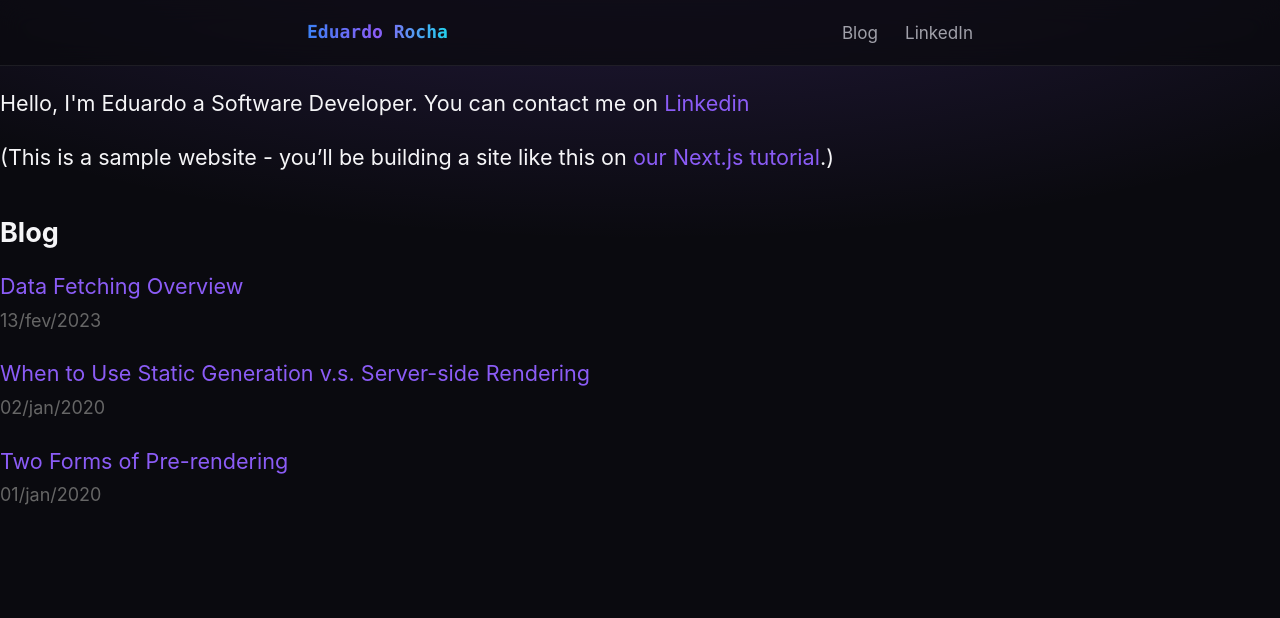
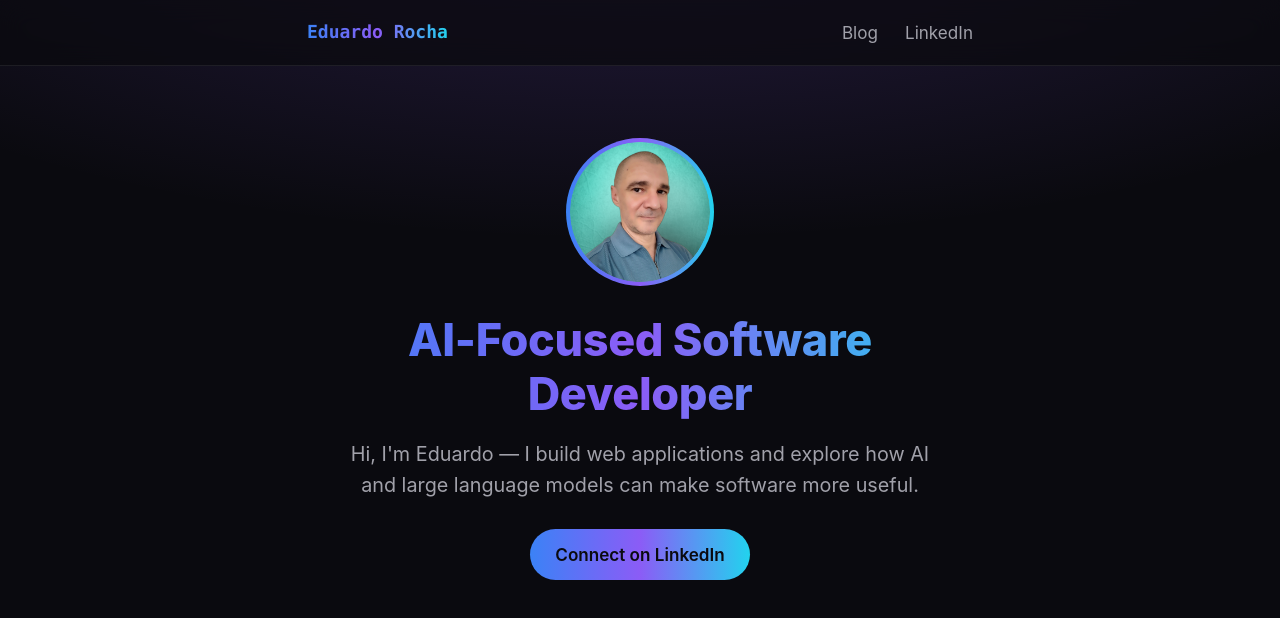
Before and after one commit to eduardodarocha/nextjs-blog, a Next.js app: page / in a window 1280 px wide. Shown: the top 618 px of the page. Built offline with nearby package versions, Linux system fonts and the light colour scheme.

Commit message:
Add hero section to homepage

```diff
--- a/pages/index.js
+++ b/pages/index.js
@@ -1,14 +1,12 @@
 import Head from "next/head";
 import Script from "next/script";
-import Link from "next/link"
-import Date from '../components/date';
+import Image from "next/image";
 import Layout, { siteTitle } from "../components/layout";
-import utilStyles from "../styles/utils.module.css";
+import styles from "../styles/Home.module.css";
 import { getSortedPostsData } from '../lib/posts';
 
 export async function getStaticProps() {
   const allPostsData = getSortedPostsData();
-  // console.log(allPostsData);
   return {
     props: {
       allPostsData,
@@ -37,156 +35,33 @@ export default function Home({ allPostsData }) {
         <Head>
           <title>{siteTitle}</title>
         </Head>
-        <section className={utilStyles.headingMd}>
-          <p>
-            Hello, I'm Eduardo a Software Developer. You can contact me on{" "}
-            <a href="https://www.linkedin.com/in/eduardo-rocha-dev/">Linkedin</a>{" "}
+
+        <section className={styles.hero}>
+          <div className={styles.avatar}>
+            <Image
+              priority
+              src="/images/profile.png"
+              className={styles.avatarInner}
+              height={140}
+              width={140}
+              alt="Eduardo Rocha"
+            />
+          </div>
+          <h1 className={styles.heroTitle}>AI-Focused Software Developer</h1>
+          <p className={styles.heroBio}>
+            Hi, I&apos;m Eduardo — I build web applications and explore how
+            AI and large language models can make software more useful.
           </p>
-          <p>
-            (This is a sample website - you’ll be building a site like this on{" "}
-            <a href="https://nextjs.org/learn">our Next.js tutorial</a>.)
-          </p>
+          <a
+            href="https://www.linkedin.com/in/eduardo-rocha-dev/"
+            className={styles.heroButton}
+            target="_blank"
+            rel="noopener noreferrer"
+          >
+            Connect on LinkedIn
+          </a>
         </section>
-        <section className={`${utilStyles.headingMd} ${utilStyles.padding1px}`}>
-          <h2 className={utilStyles.headingLg}>Blog</h2>
-          <ul className={utilStyles.list}>
-            {allPostsData.map(({ id, date, title }) => (
-              <li className={utilStyles.listItem} key={id}>
-                <Link href={`/posts/${id}`}>{title}</Link>
-                <br />
-                <small className={utilStyles.lightText}>
-                  <Date dateString={date} />
-                </small>
-              </li>
-            ))}
-          </ul>
-        </section>
-        {/* <h1 className="title">
-        Read <Link href="/posts/first-post">this post!</Link>
-      </h1> */}
-
       </Layout>
     </>
   );
 }
-
-{/*
-// Primeira versão do index.js
-
-// import Head from 'next/head'
-// import styles from '../styles/Home.module.css';
-// import Link from 'next/link';
-
-// export default function Home() {
-//   return (
-//     <div className={styles.container}>
-//       <Head>
-//         <title>Create Next App</title>
-//         <link rel="icon" href="/favicon.ico" />
-//       </Head>
-
-//       <main>
-//         <h1 className={styles.title}>
-//         Read <Link href="/posts/first-post">this page!</Link>
-//         </h1>
-
-//         <p className={styles.description}>
-//           Get started by editing <code>pages/index.js</code>
-//         </p>
-
-//         <div className={styles.grid}>
-//           <a href="https://nextjs.org/docs" className={styles.card}>
-//             <h3>Documentation &rarr;</h3>
-//             <p>Find in-depth information about Next.js features and API.</p>
-//           </a>
-
-//           <a href="https://nextjs.org/learn" className={styles.card}>
-//             <h3>Learn &rarr;</h3>
-//             <p>Learn about Next.js in an interactive course with quizzes!</p>
-//           </a>
-
-//           <a
-//             href="https://github.com/vercel/next.js/tree/master/examples"
-//             className={styles.card}
-//           >
-//             <h3>Examples &rarr;</h3>
-//             <p>Discover and deploy boilerplate example Next.js projects.</p>
-//           </a>
-
-//           <a
-//             href="https://vercel.com/import?filter=next.js&utm_source=create-next-app&utm_medium=default-template&utm_campaign=create-next-app"
-//             className={styles.card}
-//           >
-//             <h3>Deploy &rarr;</h3>
-//             <p>
-//               Instantly deploy your Next.js site to a public URL with Vercel.
-//             </p>
-//           </a>
-//         </div>
-//       </main>
-
-//       <footer>
-//         <a
-//           href="https://vercel.com?utm_source=create-next-app&utm_medium=default-template&utm_campaign=create-next-app"
-//           target="_blank"
-//           rel="noopener noreferrer"
-//         >
-//           Powered by{' '}
-//           <img src="/vercel.svg" alt="Vercel" className={styles.logo} />
-//         </a>
-//       </footer>
-
-//       <style jsx>{`
-//         main {
-//           padding: 5rem 0;
-//           flex: 1;
-//           display: flex;
-//           flex-direction: column;
-//           justify-content: center;
-//           align-items: center;
-//         }
-//         footer {
-//           width: 100%;
-//           height: 100px;
-//           border-top: 1px solid #eaeaea;
-//           display: flex;
-//           justify-content: center;
-//           align-items: center;
-//         }
-//         footer img {
-//           margin-left: 0.5rem;
-//         }
-//         footer a {
-//           display: flex;
-//           justify-content: center;
-//           align-items: center;
-//           text-decoration: none;
-//           color: inherit;
-//         }
-//         code {
-//           background: #fafafa;
-//           border-radius: 5px;
-//           padding: 0.75rem;
-//           font-size: 1.1rem;
-//           font-family: Menlo, Monaco, Lucida Console, Liberation Mono,
-//             DejaVu Sans Mono, Bitstream Vera Sans Mono, Courier New, monospace;
-//         }
-//       `}</style>
-
-//       <style jsx global>{`
-//         html,
-//         body {
-//           padding: 0;
-//           margin: 0;
-//           font-family: -apple-system, BlinkMacSystemFont, Segoe UI, Roboto,
-//             Oxygen, Ubuntu, Cantarell, Fira Sans, Droid Sans, Helvetica Neue,
-//             sans-serif;
-//         }
-//         * {
-//           box-sizing: border-box;
-//         }
-//       `}</style>
-//     </div>
-//   )
-// }
-*/}
--- a/styles/Home.module.css
+++ b/styles/Home.module.css
@@ -1,91 +1,71 @@
-.container {
-  min-height: 100vh;
-  padding: 0 0.5rem;
+.hero {
+  max-width: var(--container-width);
+  margin: 0 auto;
+  padding: 4rem 1.5rem 3rem;
   display: flex;
   flex-direction: column;
-  justify-content: center;
   align-items: center;
-}
-
-.title a {
-  color: #0070f3;
-  text-decoration: none;
-}
-
-.title a:hover,
-.title a:focus,
-.title a:active {
-  text-decoration: underline;
-}
-
-.title {
-  margin: 0 0 1rem;
-  line-height: 1.15;
-  font-size: 3.6rem;
-}
-
-.title {
   text-align: center;
 }
 
-.title,
-.description {
-  text-align: center;
+.avatar {
+  border-radius: 9999px;
+  padding: 4px;
+  background: var(--gradient-accent);
+  margin-bottom: 1.5rem;
 }
 
-
-.description {
-  line-height: 1.5;
-  font-size: 1.5rem;
+.avatarInner {
+  border-radius: 9999px;
+  display: block;
 }
 
-.grid {
-  display: flex;
-  align-items: center;
-  justify-content: center;
-  flex-wrap: wrap;
-
-  max-width: 800px;
-  margin-top: 3rem;
+.heroTitle {
+  font-size: 2.5rem;
+  line-height: 1.2;
+  font-weight: 800;
+  letter-spacing: -0.02rem;
+  margin: 0 0 1rem;
+  background: var(--gradient-accent);
+  -webkit-background-clip: text;
+  background-clip: text;
+  color: transparent;
 }
 
-.card {
-  margin: 1rem;
-  flex-basis: 45%;
-  padding: 1.5rem;
-  text-align: left;
-  color: inherit;
-  text-decoration: none;
-  border: 1px solid #eaeaea;
-  border-radius: 10px;
-  transition: color 0.15s ease, border-color 0.15s ease;
+.heroBio {
+  color: var(--color-text-muted);
+  font-size: 1.1rem;
+  max-width: 34rem;
+  margin: 0 0 1.5rem;
 }
 
-.card:hover,
-.card:focus,
-.card:active {
-  color: #0070f3;
-  border-color: #0070f3;
+.heroButton {
+  display: inline-block;
+  padding: 0.65rem 1.4rem;
+  border-radius: 999px;
+  background: var(--gradient-accent);
+  color: #0a0a0f;
+  font-weight: 600;
+  text-decoration: none;
+  font-size: 0.95rem;
 }
 
-.card h3 {
-  margin: 0 0 1rem 0;
-  font-size: 1.5rem;
+.heroButton:hover {
+  text-decoration: none;
+  opacity: 0.9;
 }
 
-.card p {
-  margin: 0;
-  font-size: 1.25rem;
-  line-height: 1.5;
+.section {
+  max-width: var(--container-width);
+  margin: 0 auto;
+  padding: 2rem 1.5rem;
 }
 
-.logo {
-  height: 1em;
+.sectionTitle {
+  font-family: var(--font-mono);
+  font-size: 0.85rem;
+  text-transform: uppercase;
+  letter-spacing: 0.08rem;
+  color: var(--color-text-muted);
+  margin: 0 0 1.25rem;
 }
-
-@media (max-width: 600px) {
-  .grid {
-    width: 100%;
-    flex-direction: column;
-  }
-}
```
